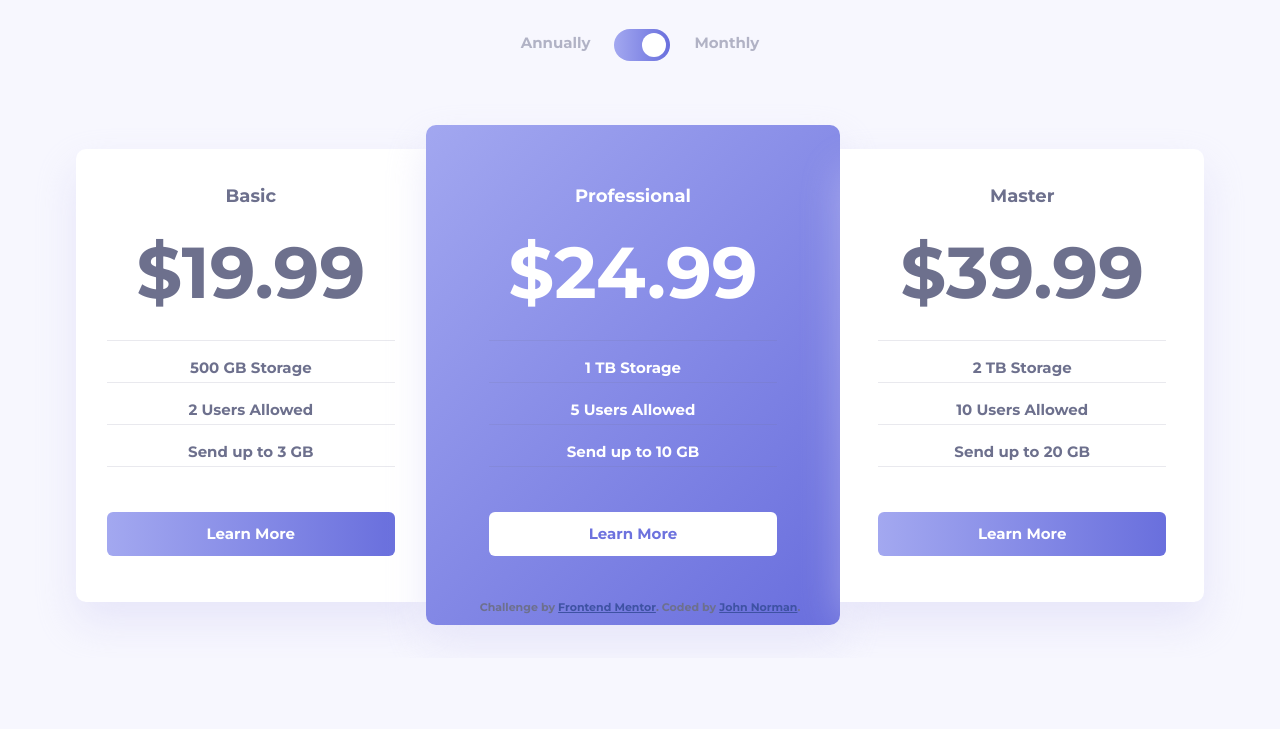
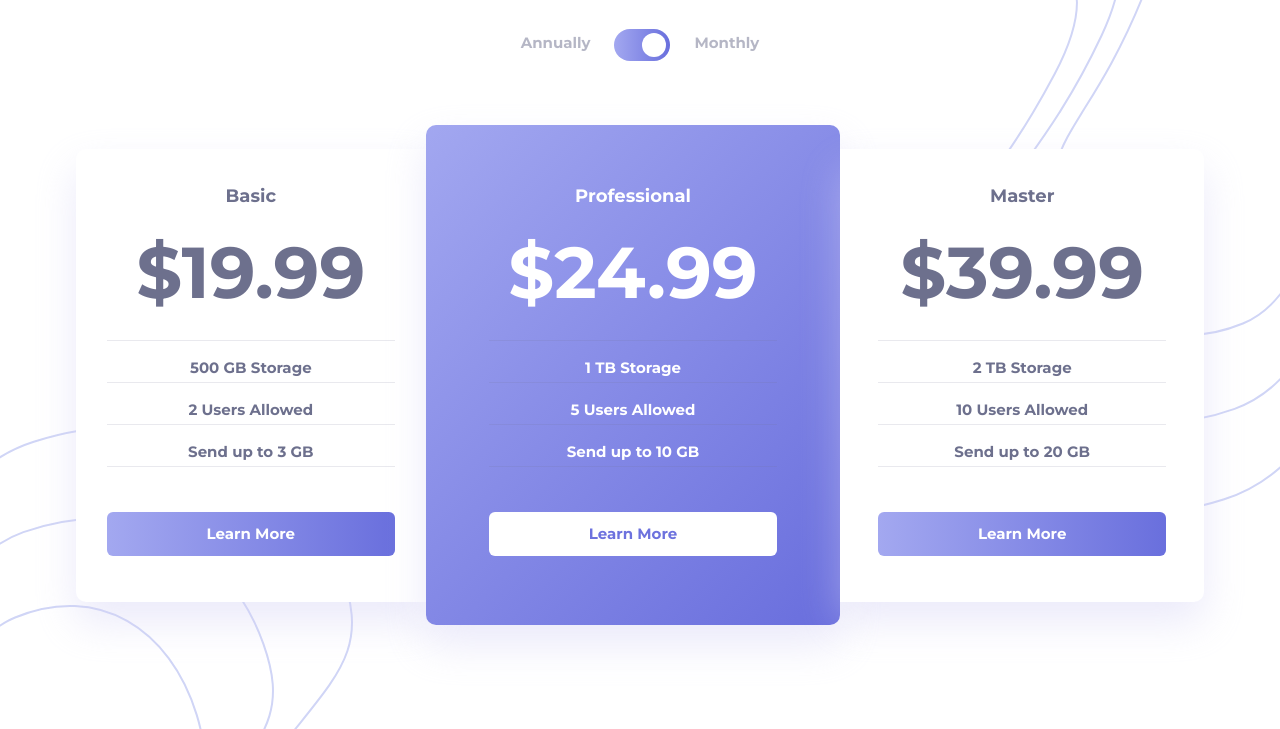
Before and after one commit to norman02/pricing-component-with-toggle, a plain HTML site: page index.html in a window 1280 px wide. Shown: the part 142-871 px from the top of the page. Before the commit the page ends 800 px from the top, so only its background shows below. Drawn offline with Linux system fonts and the light colour scheme.

Commit message:
add background

```diff
--- a/css/style.css
+++ b/css/style.css
@@ -24,11 +24,16 @@ body {
     font-family: 'Montserrat', sans-serif;
     font-weight: 700;
     font-size: 1.5rem;
+    height: 100vh;
     background-color: #F7F7FE;
     color: var(--grayishBlue);
     text-align: center;
     line-height: 1.867;
+    background: no-repeat top right url('../images/bg-top.svg'),
+    left bottom no-repeat  url('../images/bg-bottom.svg') ;
+
 }
+
 
 header {
     margin-top: 7.1rem;
@@ -158,18 +163,3 @@ button:hover {
     background: white;
     color: #6D72DE;
 }
-
-footer {
-    width: 100%;
-    position: absolute;
-    bottom: 0;
-    padding: 4rem 0;
-}
-.attribution {
-    font-size: 11px;
-    text-align: center;
-  }
-
-  .attribution a {
-    color: hsl(228, 45%, 44%);
-  }
--- a/index.html
+++ b/index.html
@@ -61,13 +61,6 @@
 
   </main>
 
-  <footer>
-    <div class="attribution">
-      Challenge by <a href="https://www.frontendmentor.io?ref=challenge" target="_blank">Frontend Mentor</a>.
-      Coded by <a href="http://devilduckdevelopment.com" target="_blank">John Norman</a>.
-    </div>
-  </footer>
-
 </body>
 <script src="./JavaScript/script.js"></script>
 </html>
```
